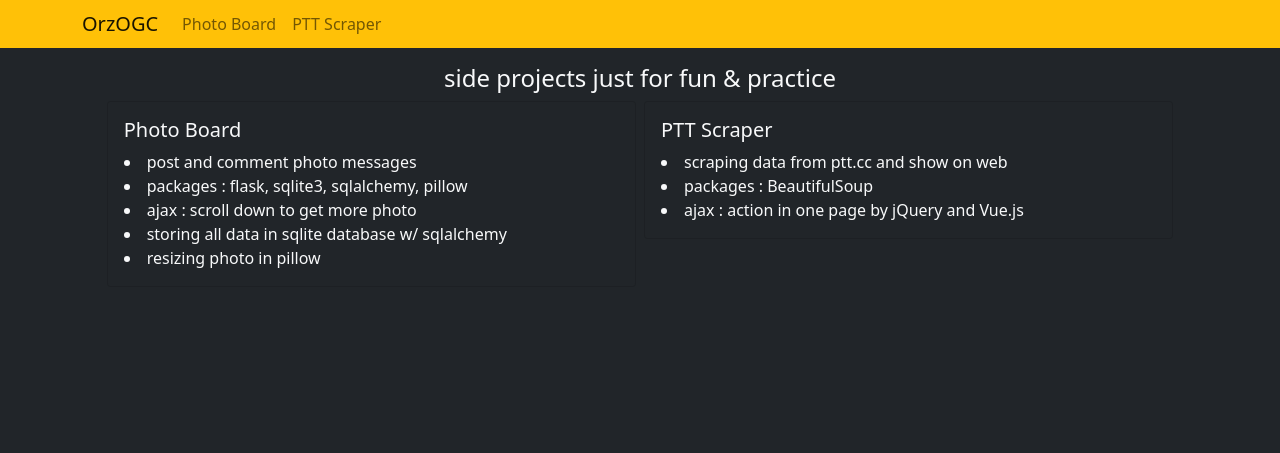
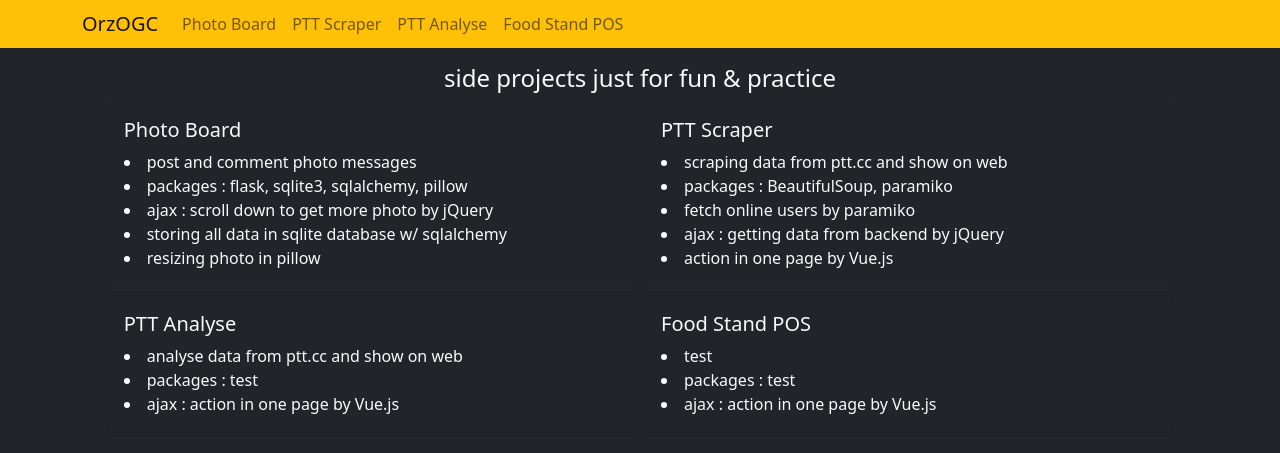
Before and after one commit to OGC-Fever/Ptt-Scrape, a Flask app: template templates/about/about.html in a window 1280 px wide. Shown: the top 453 px of the page. Run offline with Flask 2, Linux system fonts and the light colour scheme; the template is opened without the code that fills it, so the values that code supplies are empty; some libraries are stand-ins or nearby versions.

Commit message:
split data and html

```diff
--- a/templates/about/about.html
+++ b/templates/about/about.html
@@ -11,32 +11,63 @@
     <div class="h4 text-center">
         side projects just for fun & practice
     </div>
-    <div class="row row-cols-2 g-2">
-        <div class="col">
+    <div class="row row-cols-2 g-2" id="about">
+        <div class="col" v-for="item in items">
             <div class="card text-light bg-dark">
                 <div class="card-body">
-                    <h5 class="card-title">Photo Board</h5>
-                    <li>post and comment photo messages</li>
-                    <li>packages : flask, sqlite3, sqlalchemy, pillow</li>
-                    <li>ajax : scroll down to get more photo</li>
-                    <li>storing all data in sqlite database w/ sqlalchemy</li>
-                    <li>resizing photo in pillow</li>
-                    <a class="stretched-link" href="msg"></a>
-                </div>
-            </div>
-        </div>
-        <div class="col">
-            <div class="card text-light bg-dark">
-                <div class="card-body">
-                    <h5 class="card-title">PTT Scraper</h5>
-                    <li>scraping data from ptt.cc and show on web</li>
-                    <li>packages : BeautifulSoup</li>
-                    <li>ajax : action in one page by jQuery and Vue.js</li>
-                    <a class="stretched-link" href="ptt"></a>
+                    <h5 class="card-title">@item.title@</h5>
+                    <li v-for="text in item.texts">@text@</li>
+                    <a class="stretched-link" :href="item.link"></a>
                 </div>
             </div>
         </div>
     </div>
+</div>
+{% block script %}
 
-</div>
+<script src="https://cdn.jsdelivr.net/npm/vue@3.0.7/dist/vue.global.prod.js"></script>
+<script>
+    const about = Vue.createApp({
+        delimiters: ['@', '@'],
+        data() {
+            return {
+                texts: [
+                    [
+                        "post and comment photo messages",
+                        "packages : flask, sqlite3, sqlalchemy, pillow",
+                        "ajax : scroll down to get more photo by jQuery",
+                        "storing all data in sqlite database w/ sqlalchemy",
+                        "resizing photo in pillow"
+                    ],
+                    [
+                        "scraping data from ptt.cc and show on web",
+                        "packages : BeautifulSoup, paramiko",
+                        "fetch online users by paramiko",
+                        "ajax : getting data from backend by jQuery",
+                        "action in one page by Vue.js"
+                    ],
+                    [
+                        "analyse data from ptt.cc and show on web",
+                        "packages : test",
+                        "ajax : action in one page by Vue.js"
+                    ],
+                    [
+                        "test",
+                        "packages : test",
+                        "ajax : action in one page by Vue.js"
+                    ]
+                ],
+                items: [],
+            }
+        },
+        mounted() {
+            this.items = nav.items
+            for (let i = 0; i < this.texts.length; i++) {
+                this.items[i]["texts"] = this.texts[i]
+            }
+        }
+    }).mount('#about')
+
+</script>
 {% endblock %}
+{% endblock %}
--- a/templates/nav.html
+++ b/templates/nav.html
@@ -1,18 +1,32 @@
-<nav class="navbar navbar-expand-lg navbar-light bg-warning py-1">
+<nav class="navbar navbar-expand-lg navbar-light py-1 bg-warning">
     <div class="container">
         <a class="navbar-brand" href="/">OrzOGC</a>
         <button class="navbar-toggler" type="button" data-bs-toggle="collapse" data-bs-target="#navbarNav">
             <span class="navbar-toggler-icon"></span>
         </button>
         <div class="collapse navbar-collapse" id="navbarNav">
-            <ul class="navbar-nav">
-                <li class="nav-item">
-                    <a class="nav-link" href="/msg">Photo Board</a>
-                </li>
-                <li class="nav-item">
-                    <a class="nav-link" href="/ptt">PTT Scraper</a>
+            <ul class="navbar-nav" id="nav">
+                <li class="nav-item" v-for="item in items">
+                    <a class="nav-link" v-bind:href="item.link">@item.title@</a>
                 </li>
             </ul>
         </div>
     </div>
 </nav>
+
+<script src="https://cdn.jsdelivr.net/npm/vue@3.0.7/dist/vue.global.prod.js"></script>
+<script>
+    const nav = Vue.createApp({
+        delimiters: ['@', '@'],
+        data() {
+            return {
+                items: [
+                    { link: "msg", title: "Photo Board" },
+                    { link: "ptt", title: "PTT Scraper" },
+                    { link: "#", title: "PTT Analyse" },
+                    { link: "#", title: "Food Stand POS" },
+                ]
+            }
+        }
+    }).mount('#nav')
+</script>
--- a/templates/ptt/ptt.html
+++ b/templates/ptt/ptt.html
@@ -103,6 +103,7 @@
 </div>
 <div id="dummy"></div>
 {% block script %}
+
 <script src="https://cdn.jsdelivr.net/npm/vue@3.0.7/dist/vue.global.prod.js"></script>
 <script src="{{ url_for('static',filename='ptt/form.js') }}"></script>
 <script src="{{ url_for('static',filename='ptt/table_header.js') }}"></script>
```
Also changed, not shown: 1 other file.
